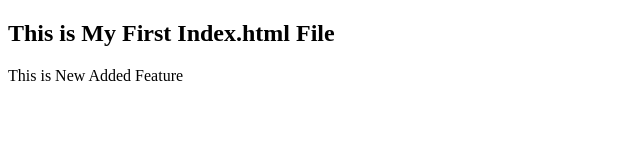
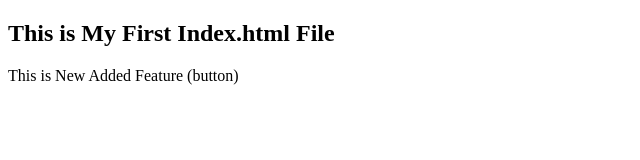
Before and after one commit to vikramkanzariya/LocalRepo, a plain HTML site: page index.html in a window 1280 px wide. Shown: the full height of the page, 0-640 px from the left. Drawn offline with Linux system fonts and the light colour scheme.

Commit message:
Add buttone

```diff
--- a/index.html
+++ b/index.html
@@ -7,6 +7,6 @@
 </head>
 <body>
   <h2>This is My First Index.html File</h2>
-  <p>This is New Added Feature</p>
+  <p>This is New Added Feature (button)</p>
 </body>
 </html>
```
